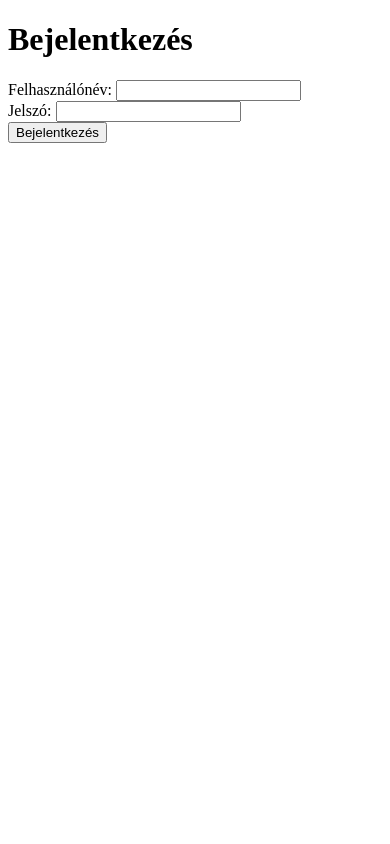
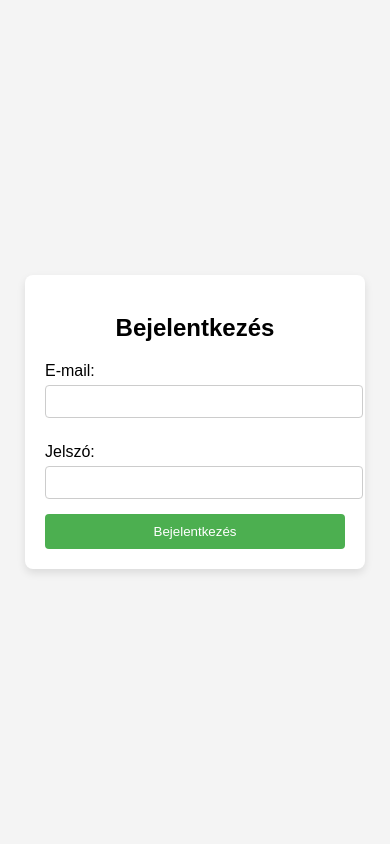
Before and after one commit to tzsofia10/EcoProject, a PHP site: page /bejelentkezes/bejelentkezes.php in a window 390 px wide. Run offline with PHP 8.4, Linux system fonts and the light colour scheme.

Commit message:
szenvedes.php

```diff
--- a/bejelentkezes/bejelentkezes.php
+++ b/bejelentkezes/bejelentkezes.php
@@ -1,19 +1,72 @@
+<?php
+session_start();
+if (isset($_SESSION['user'])) {
+    header("Location: index.html"); // Redirect to the homepage if already logged in
+    exit();
+}
+
+if ($_SERVER["REQUEST_METHOD"] == "POST") {
+    $email = $_POST['email'];
+    $password = $_POST['password'];
+
+    // Database connection
+    $servername = "localhost";
+    $username = "root";
+    $password_db = "";
+    $dbname = "kornyezettudatos";
+
+    $conn = new mysqli($servername, $username, $password_db, $dbname);
+    if ($conn->connect_error) {
+        die("Connection failed: " . $conn->connect_error);
+    }
+
+    // Prepared statement to avoid SQL injection
+    $stmt = $conn->prepare("SELECT * FROM users WHERE email = ?");
+    $stmt->bind_param("s", $email);  // 's' indicates the type (string) of the parameter
+    $stmt->execute();
+    $result = $stmt->get_result();
+
+    if ($result->num_rows > 0) {
+        $row = $result->fetch_assoc();
+        if (password_verify($password, $row['password'])) {
+            $_SESSION['user'] = $row['name'];
+            session_regenerate_id(true);  // Regenerate session ID to prevent session fixation
+            header("Location: index.html");
+            exit();
+        } else {
+            echo "Hiba történt a bejelentkezés során";  // Generic error message
+        }
+    } else {
+        echo "Hiba történt a bejelentkezés során";  // Generic error message
+    }
+
+    $stmt->close();
+    $conn->close();
+}
+?>
+
 <!DOCTYPE html>
 <html lang="hu">
 <head>
     <meta charset="UTF-8">
+    <meta name="viewport" content="width=device-width, initial-scale=1.0">
     <title>Bejelentkezés</title>
+    <link rel="stylesheet" href="../css/pic.css">
 </head>
 <body>
-    <h1>Bejelentkezés</h1>
-    <form action="" method="POST">
-        <label for="username">Felhasználónév:</label>
-        <input type="text" name="username" id="username" required>
-        <br>
-        <label for="password">Jelszó:</label>
-        <input type="password" name="password" id="password" required>
-        <br>
-        <button type="submit">Bejelentkezés</button>
-    </form>
+
+    <div class="login-container">
+        <h2>Bejelentkezés</h2>
+        <form action="bejelentkezes.php" method="POST">
+            <label for="email">E-mail:</label>
+            <input type="email" id="email" name="email" required>
+
+            <label for="password">Jelszó:</label>
+            <input type="password" id="password" name="password" required>
+
+            <button type="submit">Bejelentkezés</button>
+        </form>
+    </div>
+
 </body>
 </html>
--- /dev/null
+++ b/css/pic.css
@@ -0,0 +1,63 @@
+/* pic.css */
+body {
+    font-family: Arial, sans-serif;
+    background-color: #f4f4f4;
+    display: flex;
+    justify-content: center;
+    align-items: center;
+    height: 100vh;
+    margin: 0;
+}
+
+.login-container, .registration-container {
+    background-color: white;
+    padding: 20px;
+    border-radius: 8px;
+    box-shadow: 0 4px 8px rgba(0, 0, 0, 0.1);
+    width: 300px;
+}
+
+h2 {
+    text-align: center;
+    margin-bottom: 20px;
+}
+
+label {
+    display: block;
+    margin: 10px 0 5px;
+}
+
+input {
+    width: 100%;
+    padding: 8px;
+    margin-bottom: 15px;
+    border: 1px solid #ccc;
+    border-radius: 4px;
+}
+
+button {
+    width: 100%;
+    padding: 10px;
+    background-color: #4CAF50;
+    color: white;
+    border: none;
+    border-radius: 4px;
+    cursor: pointer;
+}
+
+button:hover {
+    background-color: #45a049;
+}
+
+p {
+    text-align: center;
+}
+
+a {
+    color: #4CAF50;
+    text-decoration: none;
+}
+
+a:hover {
+    text-decoration: underline;
+}
--- a/script.js
+++ b/script.js
@@ -1,6 +1,6 @@
 // Navigáció betöltése
 function loadNavbar() {
-    fetch('html/navbar.html')
+    fetch('html/navbar.php')
       .then(response => response.text())
       .then(data => {
         document.querySelector('.navbar').innerHTML = data;
```
Also changed, not shown: bejelentkezes/kijelentkezes.php (added, +8 -0 lines), bejelentkezes/regisztracio.php (added, +63 -0 lines), css/style.css (+9 -0 lines), html/navbar.html (deleted, +0 -17 lines), html/navbar.php (added, +25 -0 lines), pic/DALLE_2024-12-09_09.02.44_-_A_minimalist_logo_featuring_a_simple_green_leaf_encased_in_a_blue_circle_symbolizing_environmental_protection_and_personal_environment._The_design_is.webp (deleted), 1 other file.
